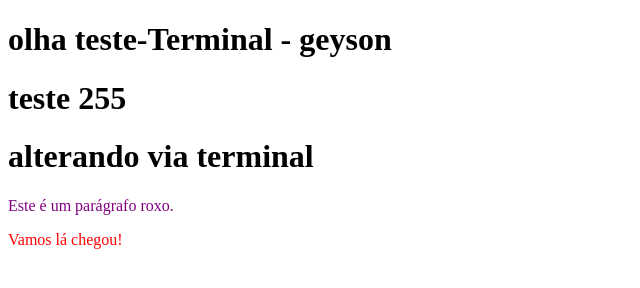
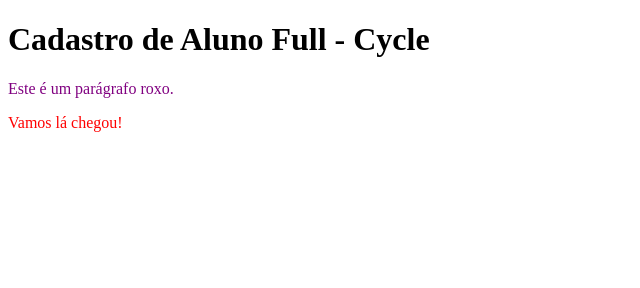
Before and after one commit to geyson12345/projeto_cartao, a plain HTML site: page index.html in a window 1280 px wide. Shown: the whole page, without its empty margins (0-640 px from the left). Drawn offline with Linux system fonts and the light colour scheme.

Commit message:
acertei toda pagina index

```diff
--- a/index.html
+++ b/index.html
@@ -6,9 +6,7 @@
     <title>Pagina Principal</title>
 </head>
 <body>
-    <h1> olha teste-Terminal - geyson</h1>
-    <h1> teste 255 </h1>
-    <h1> alterando via terminal </h1>
+    <h1> Cadastro de Aluno Full - Cycle</h1>
     <p style="color:purple">Este é um parágrafo roxo.</p>
     <font color="red">Vamos lá chegou!</font>
 </body>
```
